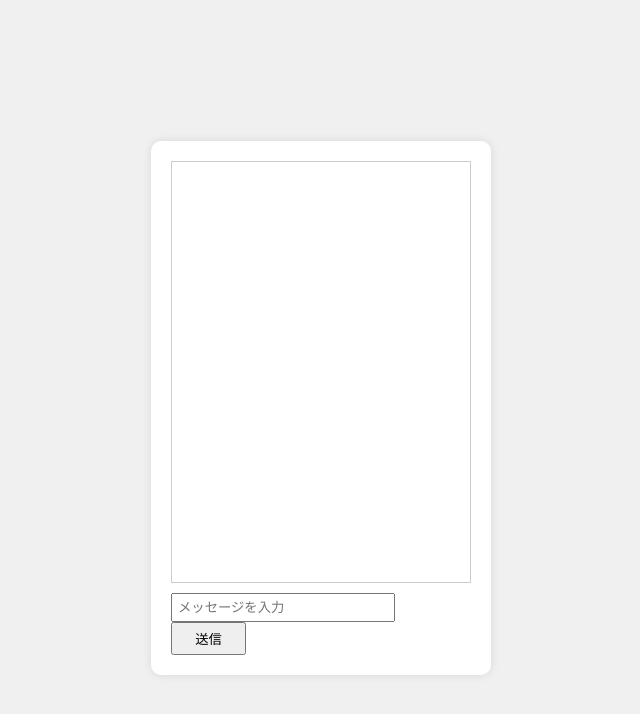
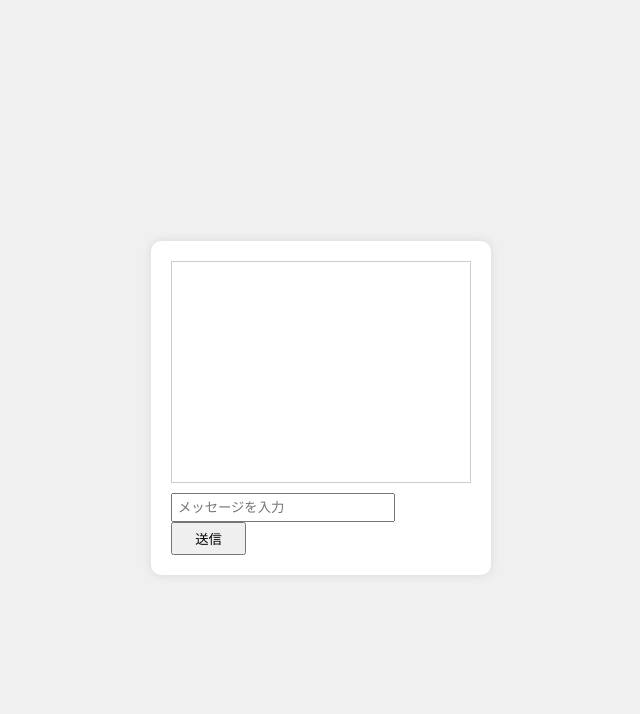
Before and after one commit to hachi399/demo-chat, a website: page public/index.html in a window 1280 px wide. Shown: the whole page, without its empty margins (319-959 px from the left). Drawn offline with Linux system fonts and the light colour scheme.

Commit message:
Update style.css

```diff
--- a/public/style.css
+++ b/public/style.css
@@ -16,7 +16,7 @@ body {
 }
 
 #chat-box {
-  height: 400px;
+  height: 200px;
   overflow-y: auto;
   border: 1px solid #ccc;
   margin-bottom: 10px;
```
